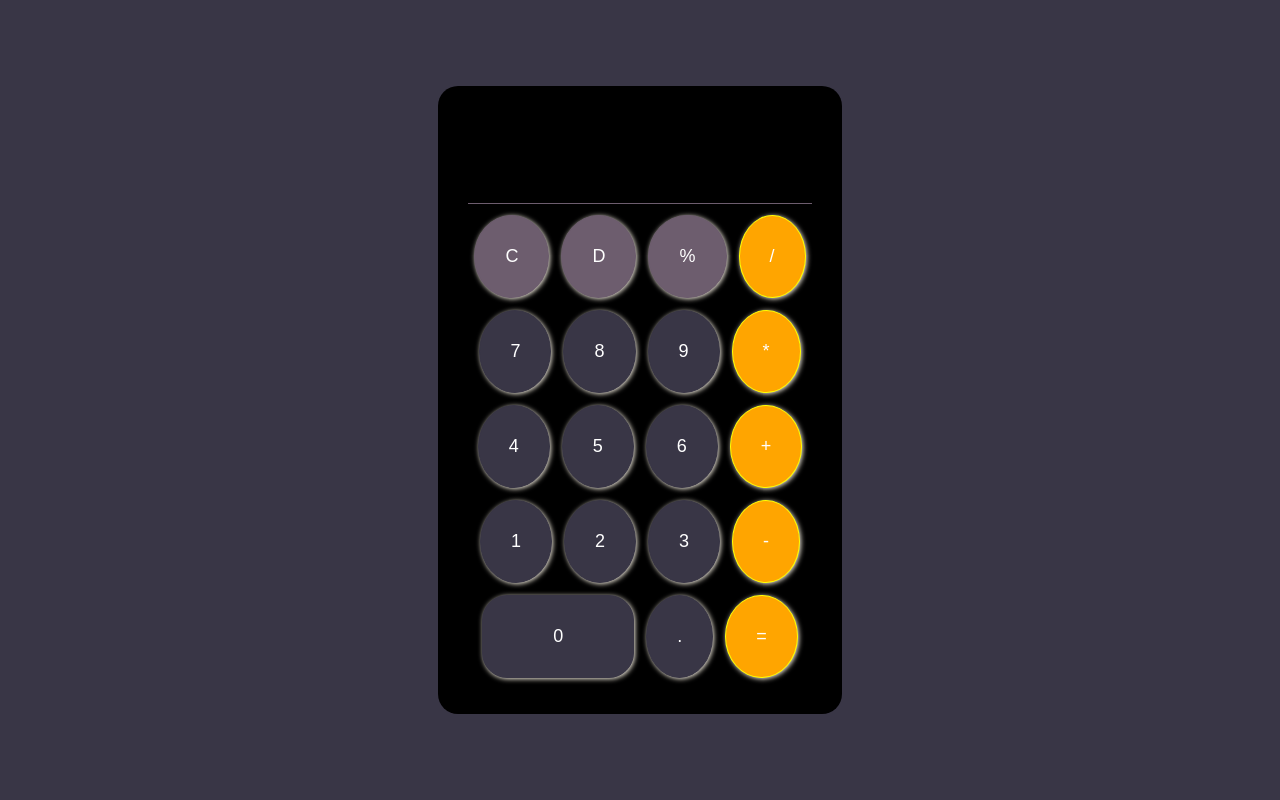
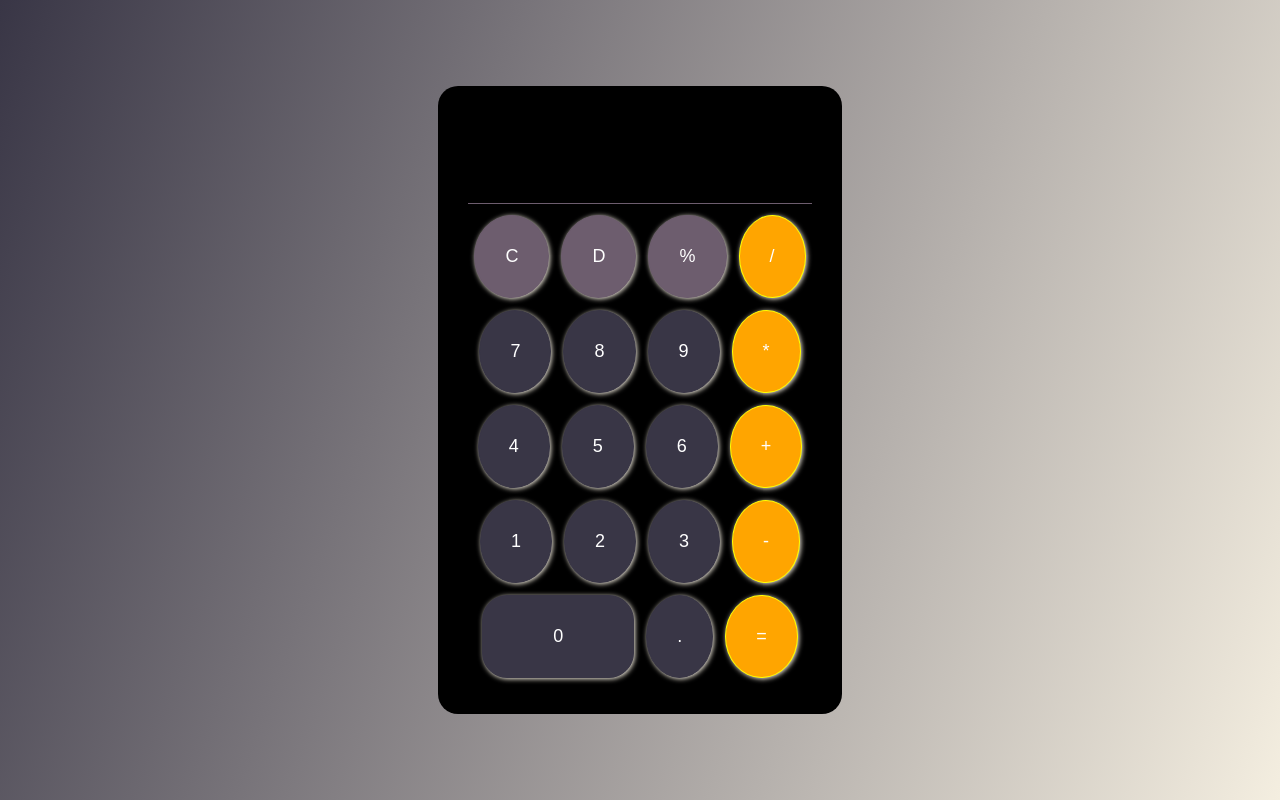
Before and after one commit to MuaazNasir/web_calculator, a plain HTML site: page index.html in a window 1280 px wide. Drawn offline with Linux system fonts and the light colour scheme.

Commit message:
calculator

```diff
--- a/style.css
+++ b/style.css
@@ -12,7 +12,7 @@ body{
     display : flex;
     justify-content: center;
     align-items: center;
-    background: var(--dark);
+    background: linear-gradient(470deg, var(--dark) , var(--light));
 }
 .main{
     width: 90%;
```
